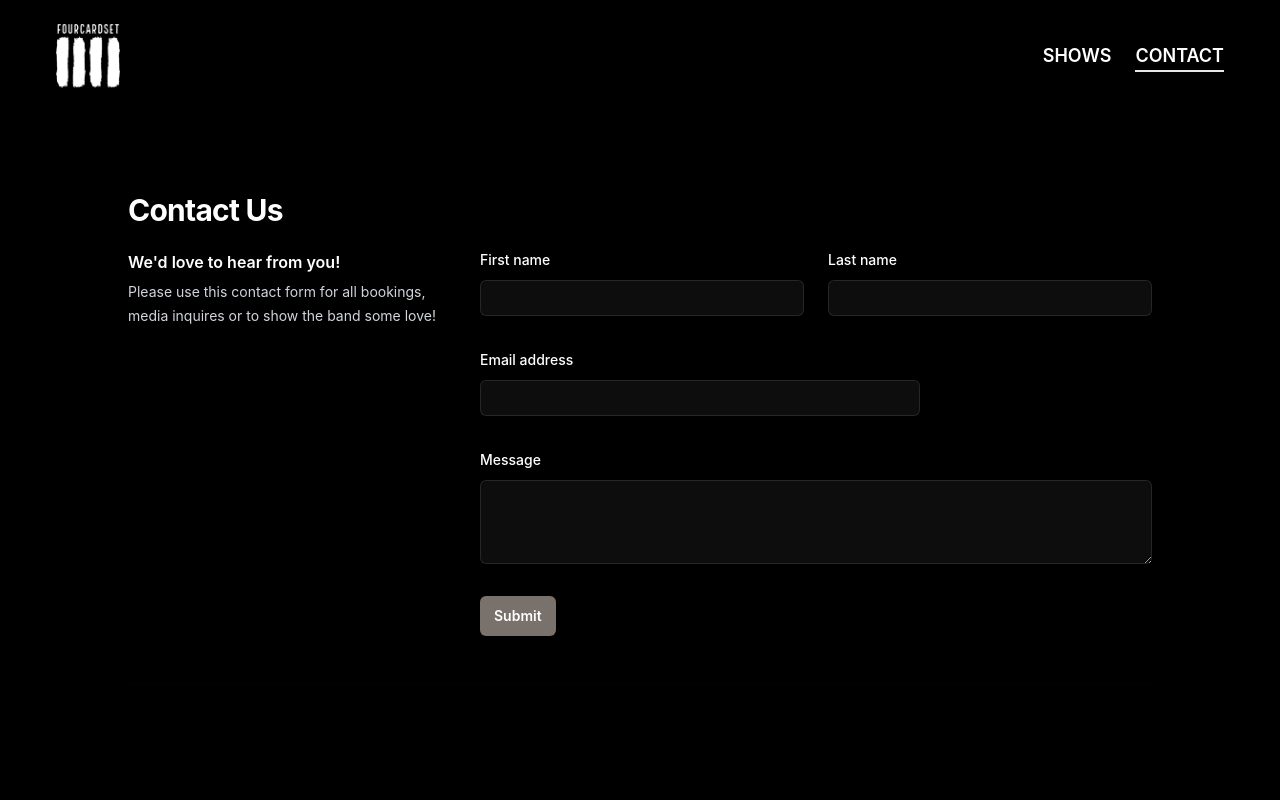
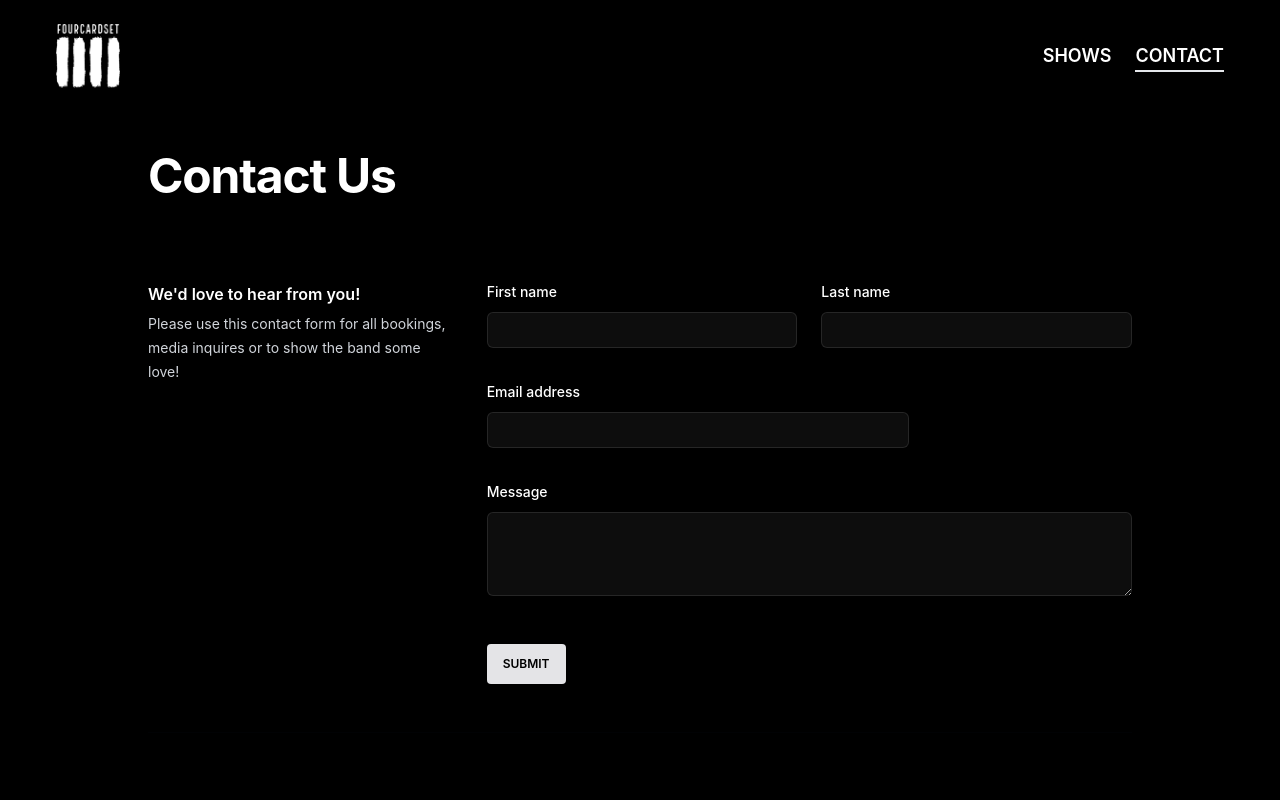
Before and after one commit to jshenk/fourcardset, a React (Create React App) app: page /contact in a window 1280 px wide. Shown: the top 800 px of the page. Built offline with nearby package versions, Linux system fonts and the light colour scheme.

Commit message:
Update home page photo and page headers

```diff
--- a/src/Contact.js
+++ b/src/Contact.js
@@ -6,9 +6,9 @@ export default function ContactUs() {
   return (
     <div className="bg-black">
       <Header />
-      <div className="h-screen max-w-5xl px-5 pt-10 mx-auto lg:py-20 lg:px-0">
+      <div className="h-screen max-w-5xl px-5 pt-10 mx-auto">
         <h2
-          className="mb-5 text-3xl font-bold tracking-tight text-white"
+          className="mb-20 text-3xl font-bold tracking-tight text-white lg:text-5xl"
           id="contact"
         >
           Contact Us
--- a/src/Home.js
+++ b/src/Home.js
@@ -1,6 +1,6 @@
 import './App.css';
 
-import BandCover from './assets/BandCover.JPG';
+import BandCover from './assets/BandCover.jpeg';
 import Footer from './components/Footer';
 import Header from './components/Header';
 
--- a/src/components/ContactForm.js
+++ b/src/components/ContactForm.js
@@ -90,7 +90,7 @@ export const ContactForm = () => {
           <div className="col-span-full">
             <button
               type="submit"
-              className="rounded-md bg-stone-500 px-3.5 py-2.5 text-sm font-semibold text-white shadow-sm hover:bg-white/10 focus-visible:outline focus-visible:outline-2 focus-visible:outline-offset-2 focus-visible:outline-indigo-600"
+              className="inline-block px-4 py-3 mt-4 text-xs font-semibold text-black uppercase rounded shadow-sm bg-zinc-200 hover:bg-zinc-300 focus-visible:outline focus-visible:outline-2 focus-visible:outline-offset-2 focus-visible:outline-zinc-200"
             >
               Submit
             </button>
```
Also changed, not shown: src/assets/BandCover.JPG (deleted), src/assets/BandCover.jpeg (added).
